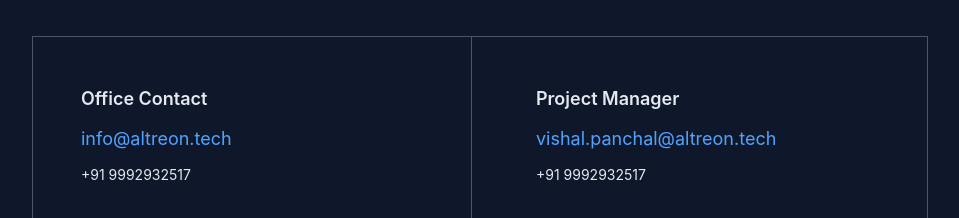
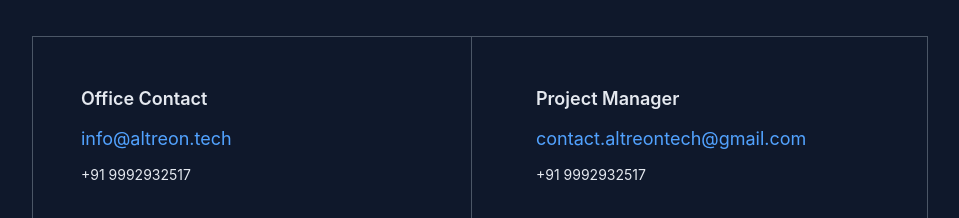
Before and after one commit to AltreonTech/portfolio_2, a Next.js app: page / in a window 1280 px wide. Shown: the part 7320-7538 px from the top of the page, without its empty margins (160-1119 px from the left). Built offline with nearby package versions, Linux system fonts and the light colour scheme; no server answers.

Commit message:
gmail chanes manager

```diff
--- a/components/contact.tsx
+++ b/components/contact.tsx
@@ -69,7 +69,7 @@
                 href="mailto:vishal.panchal@altreon.tech"
                 className="text-lg text-blue-600 hover:underline dark:text-blue-400"
               >
-                vishal.panchal@altreon.tech
+                contact.altreontech@gmail.com
               </Link>
               <p className="mt-3 text-sm">+91 9992932517</p>
             </div>
```
